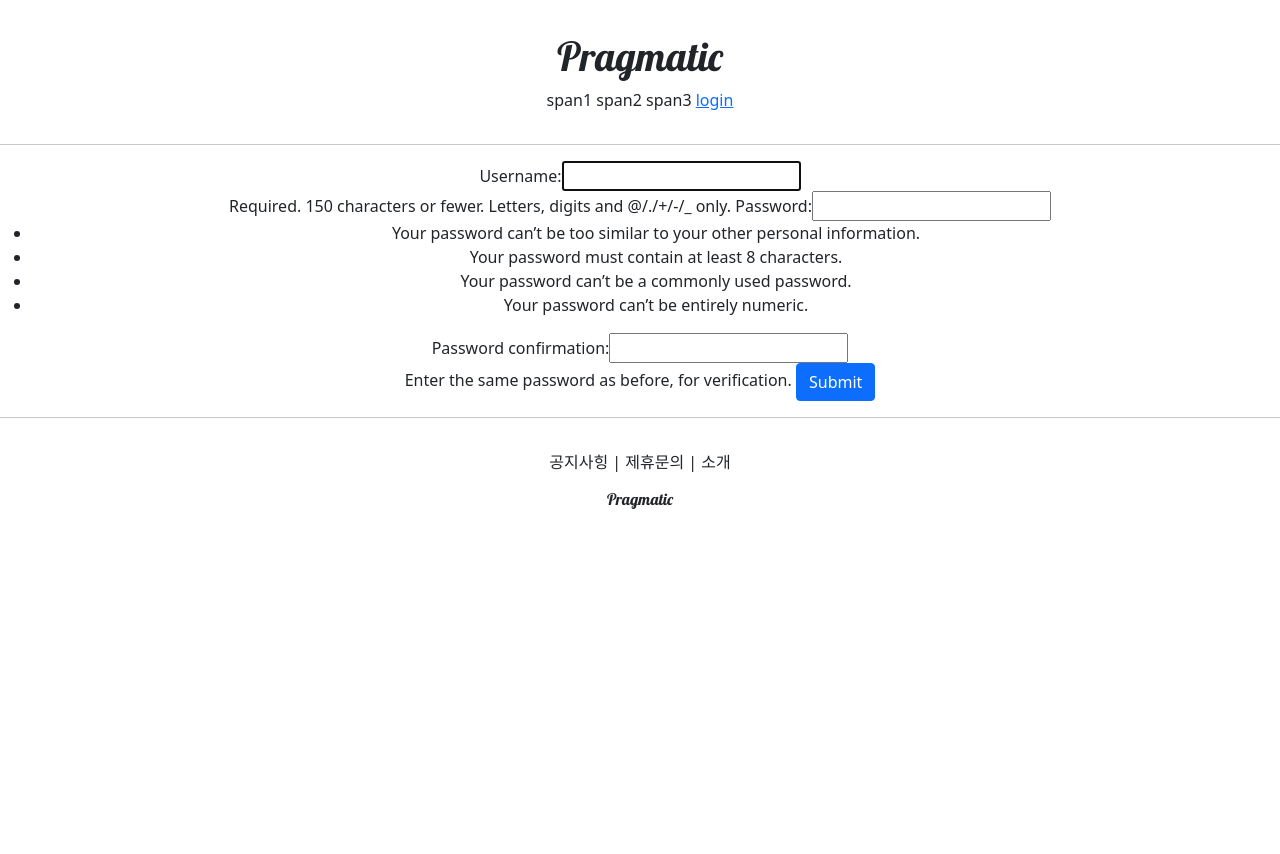
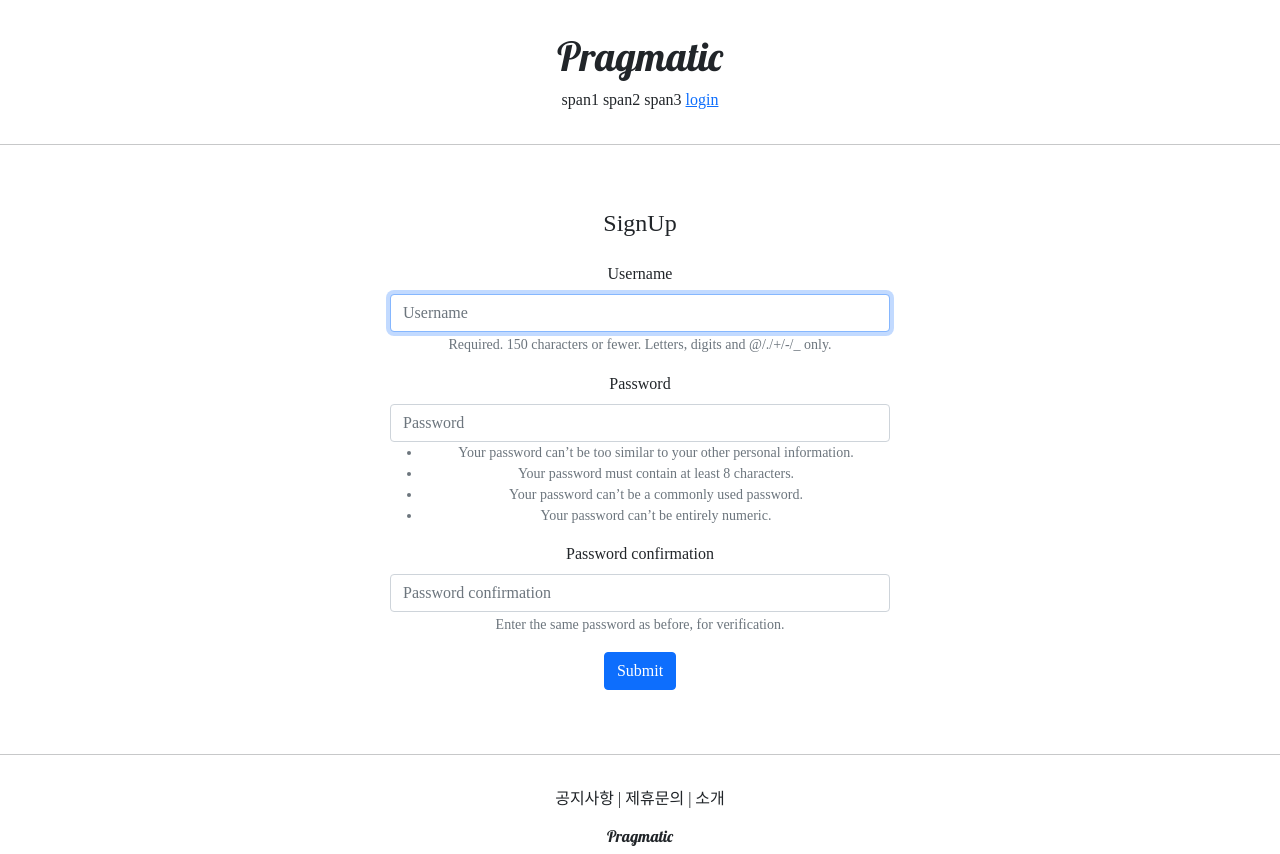
Before and after one commit to meongj/MySecondDjangoApp_Pinterest, a Django app: page /account/create/ in a window 1280 px wide. Before the commit the page ends 509 px from the top, so only its background shows below. Run offline with Django 3.2, Linux system fonts and the light colour scheme; some libraries are stand-ins or nearby versions; some web fonts are replaced.

Commit message:
django course 23 commit

```diff
--- a/accountapp/templates/accountapp/create.html
+++ b/accountapp/templates/accountapp/create.html
@@ -1,11 +1,16 @@
 {% extends 'base.html' %}
+{% load bootstrap4 %}
 
 {% block content %}
 
-<div style="text-align:center">
+<div style="text-align:center;  max-width: 500px; margin: 4rem auto">
+    <div class="mb-4">
+        <h4>SignUp</h4>
+    </div>
     <form action="{% url 'accountapp:create' %}"  method="post">
         {% csrf_token %}
-        {{ form }}
+<!--        {{ form }}-->
+        {% bootstrap_form form %}
         <input type="submit" class="btn btn-primary">
     </form>
 </div>
--- a/pragmatic/settings.py
+++ b/pragmatic/settings.py
@@ -55,6 +55,7 @@ INSTALLED_APPS = [
     'django.contrib.sessions',
     'django.contrib.messages',
     'django.contrib.staticfiles',
+    'bootstrap4',
     'accountapp',
 ]
 
--- a/static/base.css
+++ b/static/base.css
@@ -3,7 +3,7 @@
 }
 
 .pragmatic_footer_button{
-    font-size: .6 rem;
+    font-size: .8 rem;
 }
 
 .pragmatic_footer{
--- a/templates/base.html
+++ b/templates/base.html
@@ -3,7 +3,7 @@
 
 {% include 'head.html' %}
 
-<body>
+<body style="font-family: NanumBarunpenR">
     {% include 'header.html' %}
 
     <hr>
--- a/templates/footer.html
+++ b/templates/footer.html
@@ -1,6 +1,6 @@
 <div class="pragmatic_footer">
     <div class="pragmatic_footer_button">
-        <span>공지사힝</span>
+        <span>공지사항</span>
         |
         <span>제휴문의</span>
         |
--- a/templates/head.html
+++ b/templates/head.html
@@ -13,4 +13,18 @@
 
     <!-- DEFAULT CSS LINK    -->
     <link rel="stylesheet" type="text/css" href="{% static 'base.css' %}">
+
+    <style>
+        @font-face {
+            font-family: 'NanumBarunpenB';
+            src: local('NanumBarunpenB'),
+            url("{% static 'fonts/NanumBarunpenB.ttf' %}") format("opentype");
+        }
+        @font-face {
+            font-family: 'NanumBarunpenR';
+            src: local('NanumBarunpenR'),
+            url("{% static 'fonts/NanumBarunpenR.ttf' %}") format("opentype");
+        }
+
+    </style>
 </head>
```
Also changed, not shown: accountapp/templates/accountapp/login.html (+5 -3 lines), 2 other files.
